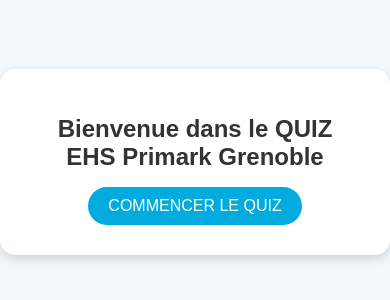
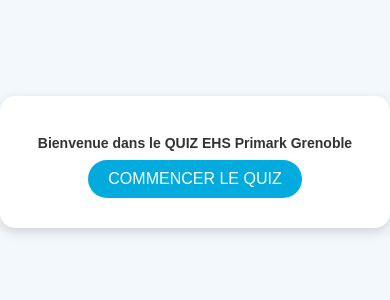
Before and after one commit to kech-creation/Quiz, a plain HTML site: page index.html in a window 390 px wide. Shown: the part 270-570 px from the top of the page. Drawn offline with nearby package versions, Linux system fonts and the light colour scheme.

Commit message:
Update styles.css

```diff
--- a/styles.css
+++ b/styles.css
@@ -382,4 +382,7 @@
       position: relative;
       margin: auto;
     }
+    h1, h2, h3 {
+      font-size: 14px; /* Réduit la taille des titres */
   }
+  }
```
